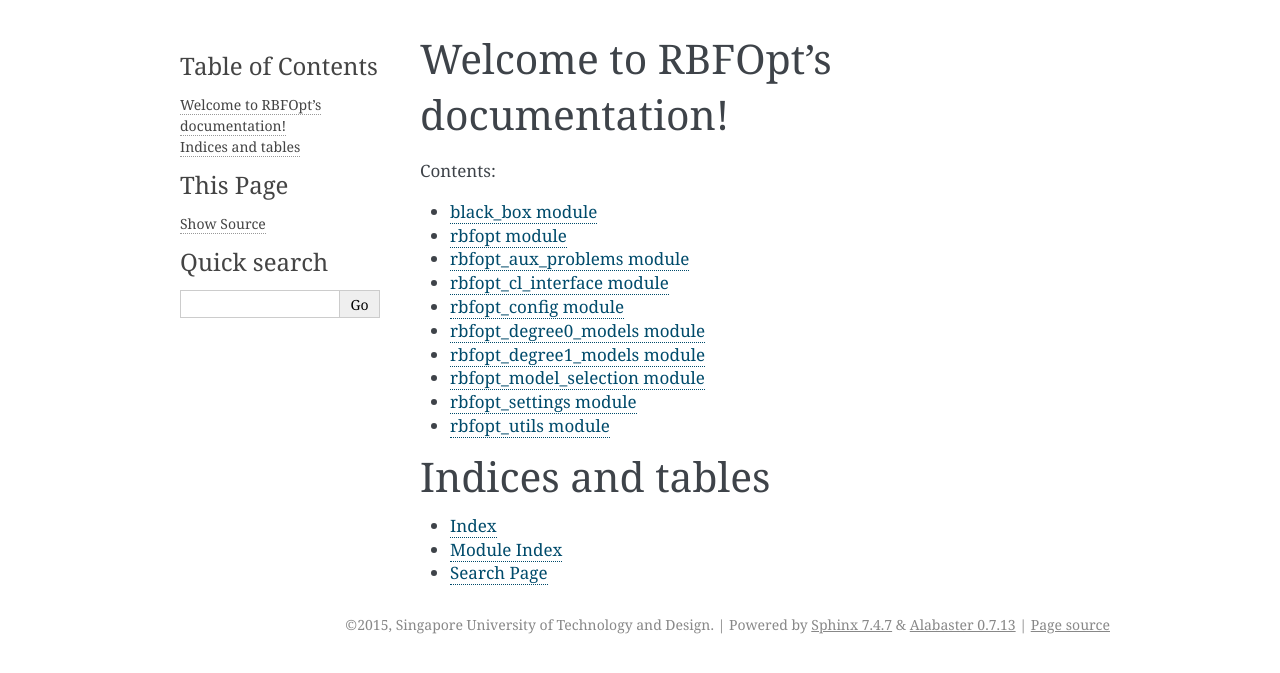
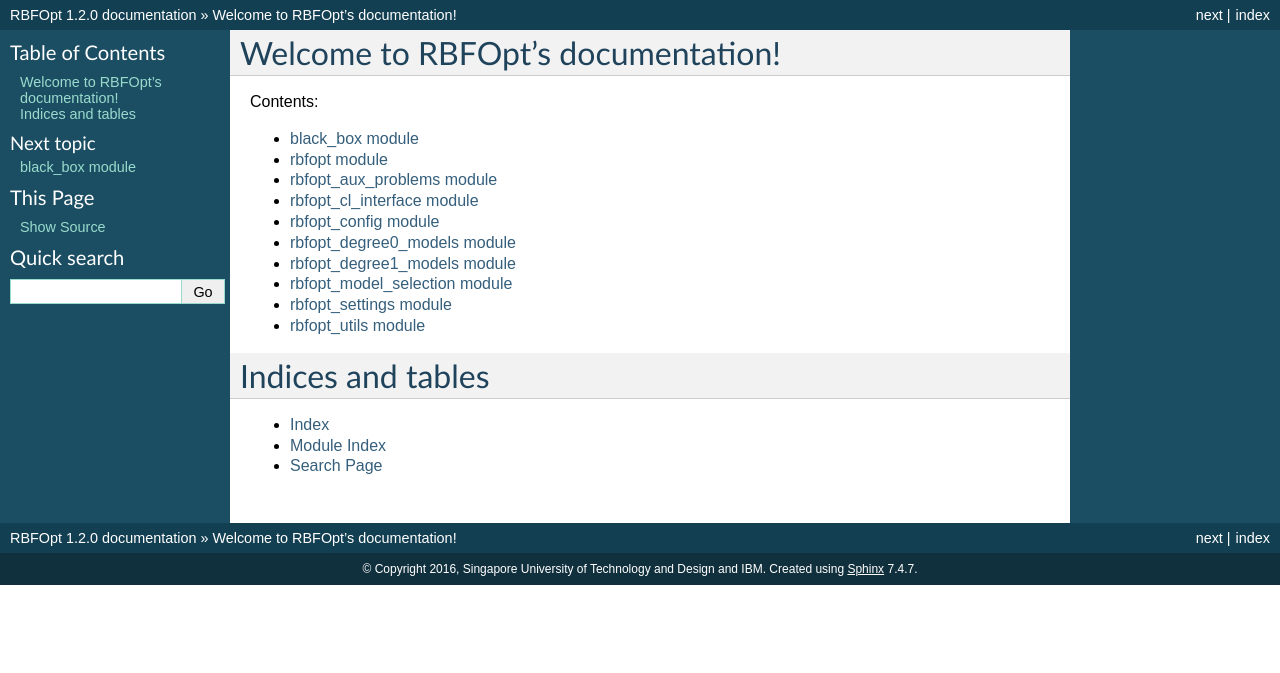
Before and after one commit to coin-or/rbfopt, a Sphinx documentation site: the page built from doc/index.rst, in a window 1280 px wide. Shown: the top 673 px of the page. Built offline with Sphinx 7.4.7, drawn with Linux system fonts in a browser that asks for light colours; formulas are drawn with MathJax 3.

Commit message:
Updated documentation building environment

```diff
--- a/doc/conf.py
+++ b/doc/conf.py
@@ -24,7 +24,7 @@
 
 # -- Mock modules for autodoc
 
-MOCK_MODULES = ['argparse', 'numpy', 'scipy', 'pyDOE']
+MOCK_MODULES = ['argparse', 'numpy', 'scipy', 'pyDOE', 'scipy.spatial']
 sys.modules.update((mod_name, Mock()) for mod_name in MOCK_MODULES)
 
 # -- General configuration ------------------------------------------------
@@ -37,8 +37,10 @@
 # ones.
 extensions = [
     'sphinx.ext.autodoc',
+    'sphinx.ext.autosummary',
     'sphinx.ext.todo',
     'sphinx.ext.viewcode',
+    'sphinx.ext.pngmath',
     'numpydoc'
 ]
 
@@ -58,7 +60,7 @@
 
 # General information about the project.
 project = u'RBFOpt'
-copyright = u'2015, Singapore University of Technology and Design'
+copyright = u'2016, Singapore University of Technology and Design and IBM'
 author = u'Giacomo Nannicini'
 
 # The version info for the project you're documenting, acts as replacement for
@@ -66,9 +68,9 @@
 # built documents.
 #
 # The short X.Y version.
-version = '1.0'
+version = '1.2'
 # The full version, including alpha/beta/rc tags.
-release = '1.0.2'
+release = '1.2.0'
 
 # The language for content autogenerated by Sphinx. Refer to documentation
 # for a list of supported languages.
@@ -119,7 +121,7 @@
 
 # The theme to use for HTML and HTML Help pages.  See the documentation for
 # a list of builtin themes.
-html_theme = 'alabaster'
+html_theme = 'default'
 
 # Theme options are theme-specific and customize the look and feel of a theme
 # further.  For a list of options available for each theme, see the
@@ -363,3 +365,6 @@
 
 # If false, no index is generated.
 #epub_use_index = True
+
+# Recommendation for numpydoc
+numpydoc_show_class_members = False
```
Also changed, not shown: 1 other file.
